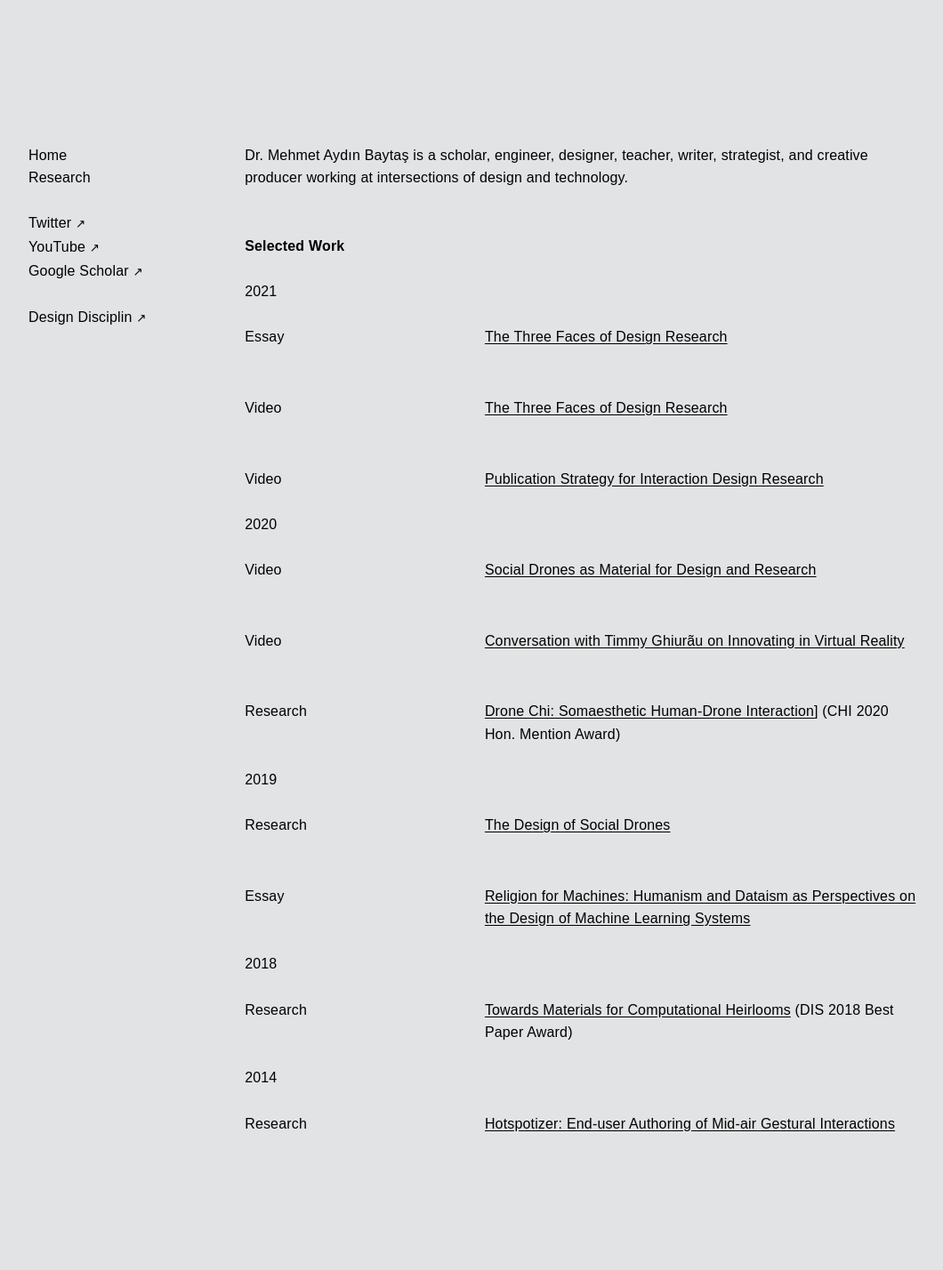
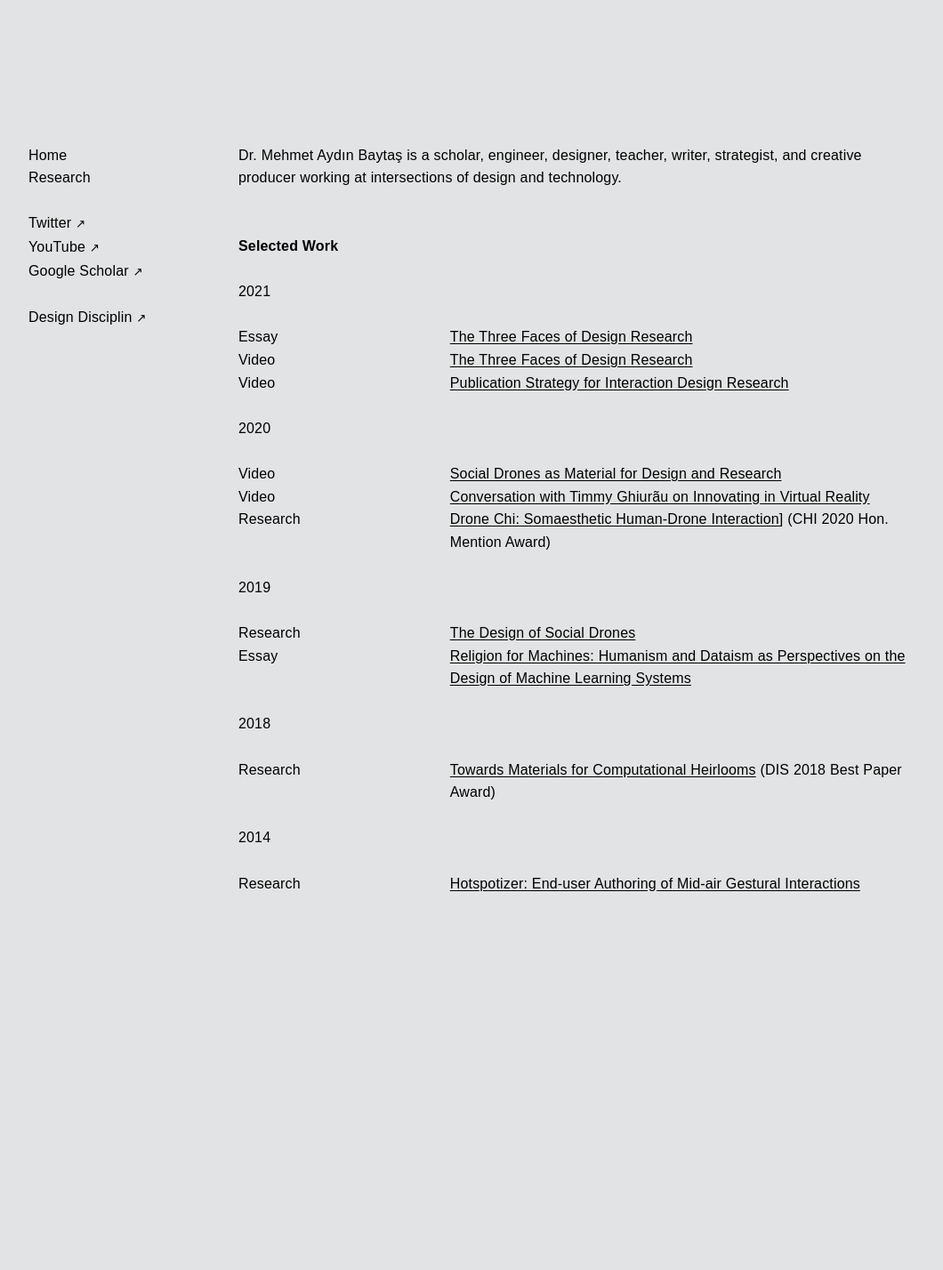
Before and after one commit to l77l77/mbaytas.github.io, a Jekyll site: the page built from README.md, in a window 1280 px wide. Shown: the whole page at 89% size, without its empty margins (108-1168 px from the left). Built offline with Jekyll 4.4.1, drawn with Linux system fonts in a browser that asks for light colours; some web fonts are replaced; our own code applies the rules of GitHub Pages for plain Markdown files; comment, search, counter and statistics services are not loaded; after the commit the page ends 1158 px from its top, so only the background shows below that.

Commit message:
Update default.html

```diff
--- a/_layouts/default.html
+++ b/_layouts/default.html
@@ -98,7 +98,7 @@
       /* Rastersystem */
       .grid {
         display: grid;
-        grid-gap: 6vmin;
+        grid-gap: 5vmin;
         grid-template-columns: 1fr 4fr;
         max-width: 1000px;
         margin: 0 auto;
@@ -115,7 +115,7 @@
 
       dl {
         display: grid;
-        grid-gap: 6vmin;
+        grid-column-gap: 1vmin;
         grid-template-columns: 1fr 3fr;
       }
 
```
